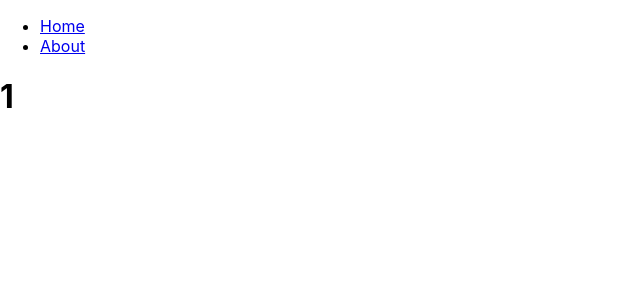
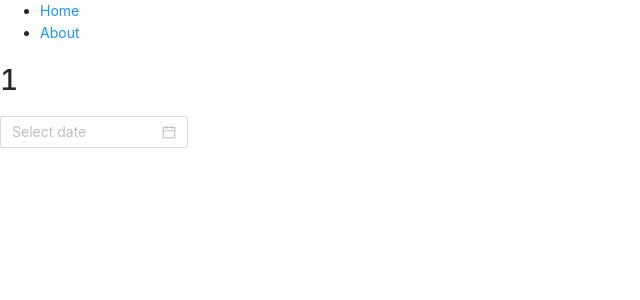
Before and after one commit to keke0123/react_hooks-mobx, a React (Create React App) app: page / in a window 1280 px wide. Shown: the top 300 px of the page, without its empty margins (0-640 px from the left). Built offline with nearby package versions, Linux system fonts and the light colour scheme.

Commit message:
ant design init

```diff
--- a/package.json
+++ b/package.json
@@ -6,6 +6,7 @@
     "@testing-library/jest-dom": "^4.2.4",
     "@testing-library/react": "^9.3.2",
     "@testing-library/user-event": "^7.1.2",
+    "antd": "^4.2.5",
     "mobx": "^5.15.4",
     "mobx-react": "^6.2.2",
     "mobx-react-lite": "^2.0.7",
--- a/src/App.js
+++ b/src/App.js
@@ -7,6 +7,8 @@ import { BrowserRouter as Router, Switch, Route, Link } from "react-router-dom";
 //
 import Home from "./page/Home";
 import About from "./page/About";
+// ant design 적용
+import "antd/dist/antd.css";
 
 function App() {
   return (
--- a/src/page/Home.js
+++ b/src/page/Home.js
@@ -2,6 +2,8 @@ import React from "react";
 import { useObserver } from "mobx-react";
 // import useStore from "../store";
 import useStore from "../context/useStore";
+//
+import { DatePicker } from "antd";
 
 export default function Home() {
   const { counter } = useStore();
@@ -9,6 +11,7 @@ export default function Home() {
     return (
       <div>
         <h1>{counter.number}</h1>
+        <DatePicker></DatePicker>
       </div>
     );
   });
```
Also changed, not shown: 1 other file (tests, documents, lock files or other folders).
